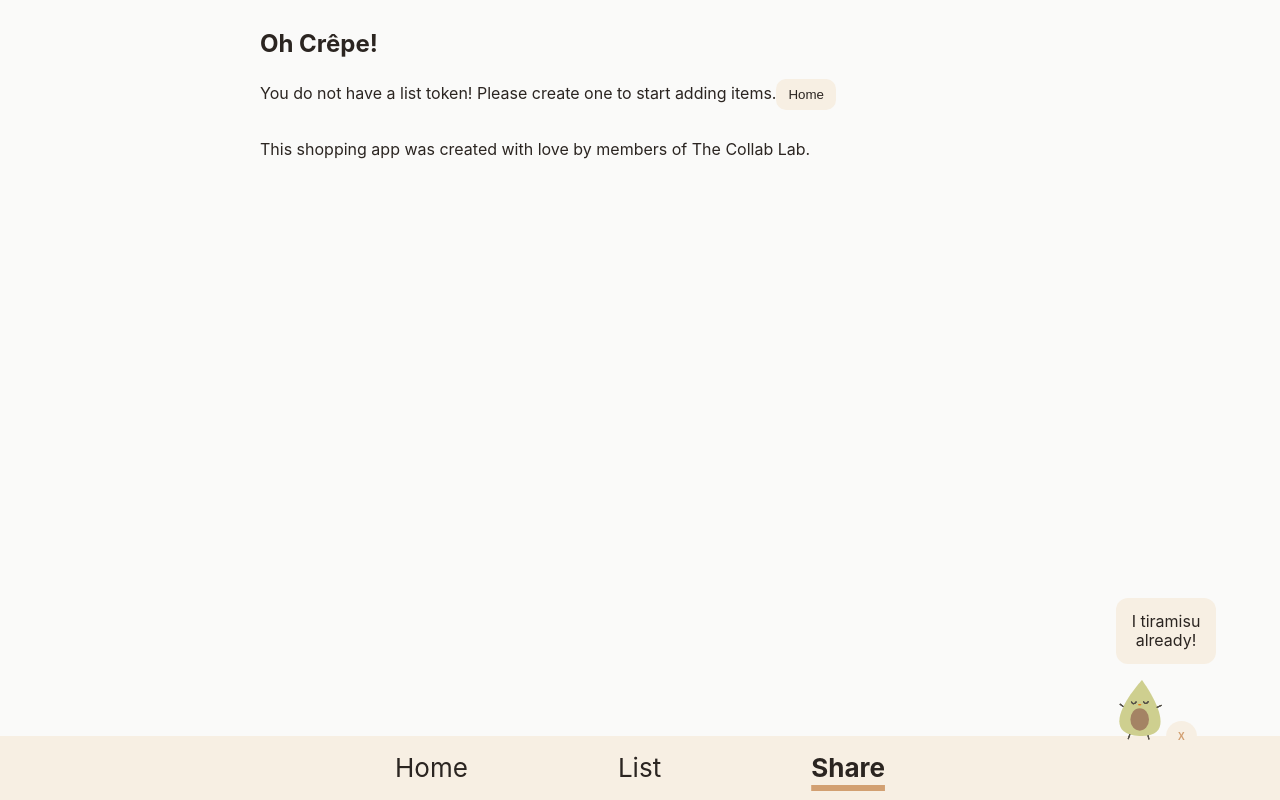
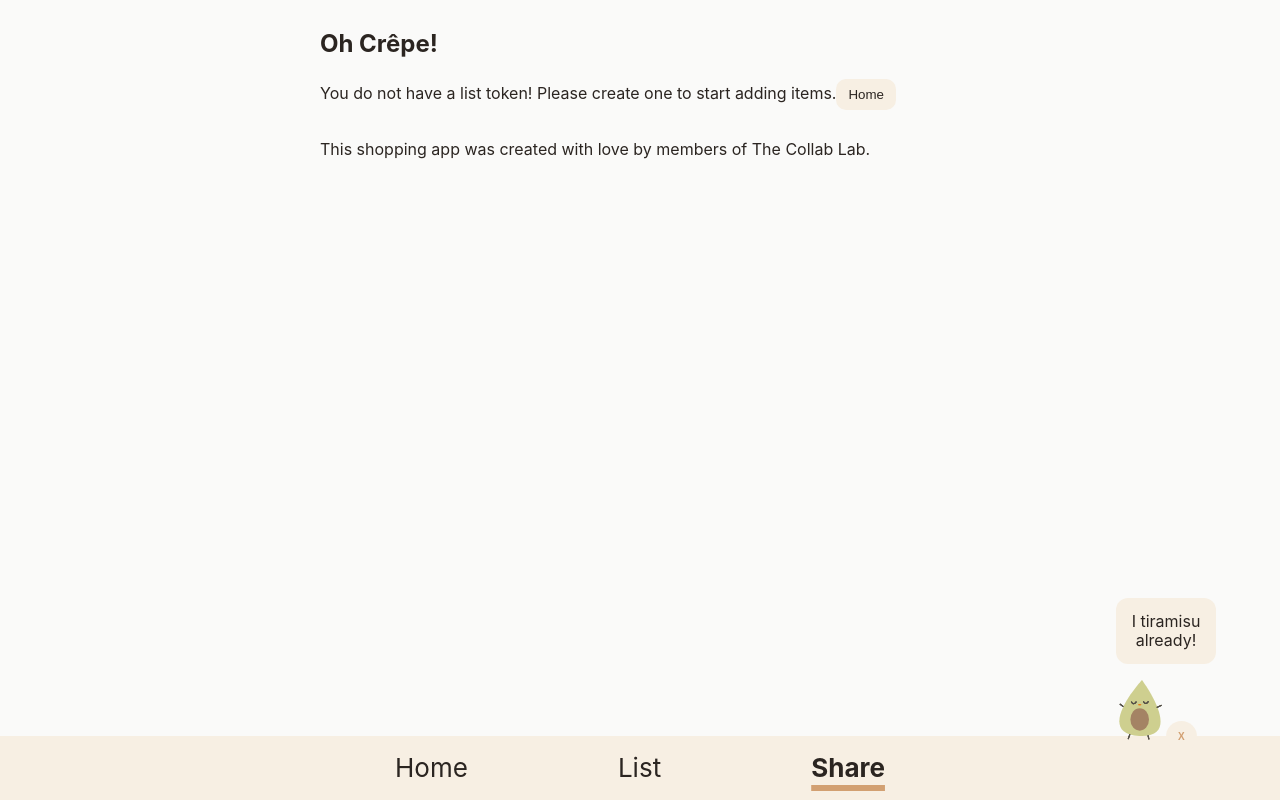
Before and after one commit to the-collab-lab/tcl-46-smart-shopping-list, a React (Vite) app: page /export in a window 1280 px wide. Built offline with nearby package versions, Linux system fonts and the light colour scheme.

Commit message:
minor style edits for widths

```diff
--- a/src/views/Home.css
+++ b/src/views/Home.css
@@ -154,7 +154,7 @@
 		flex-direction: column;
 	}
 	.listName {
-		min-width: 70%;
+		min-width: 60%;
 		text-align: left;
 	}
 	.input__primary {
--- a/src/views/Layout.css
+++ b/src/views/Layout.css
@@ -32,7 +32,7 @@
 .Layout-main {
 	margin: 0 auto;
 	max-width: 95vw;
-	width: 95%;
+	width: 80%;
 }
 
 .Nav {
```
